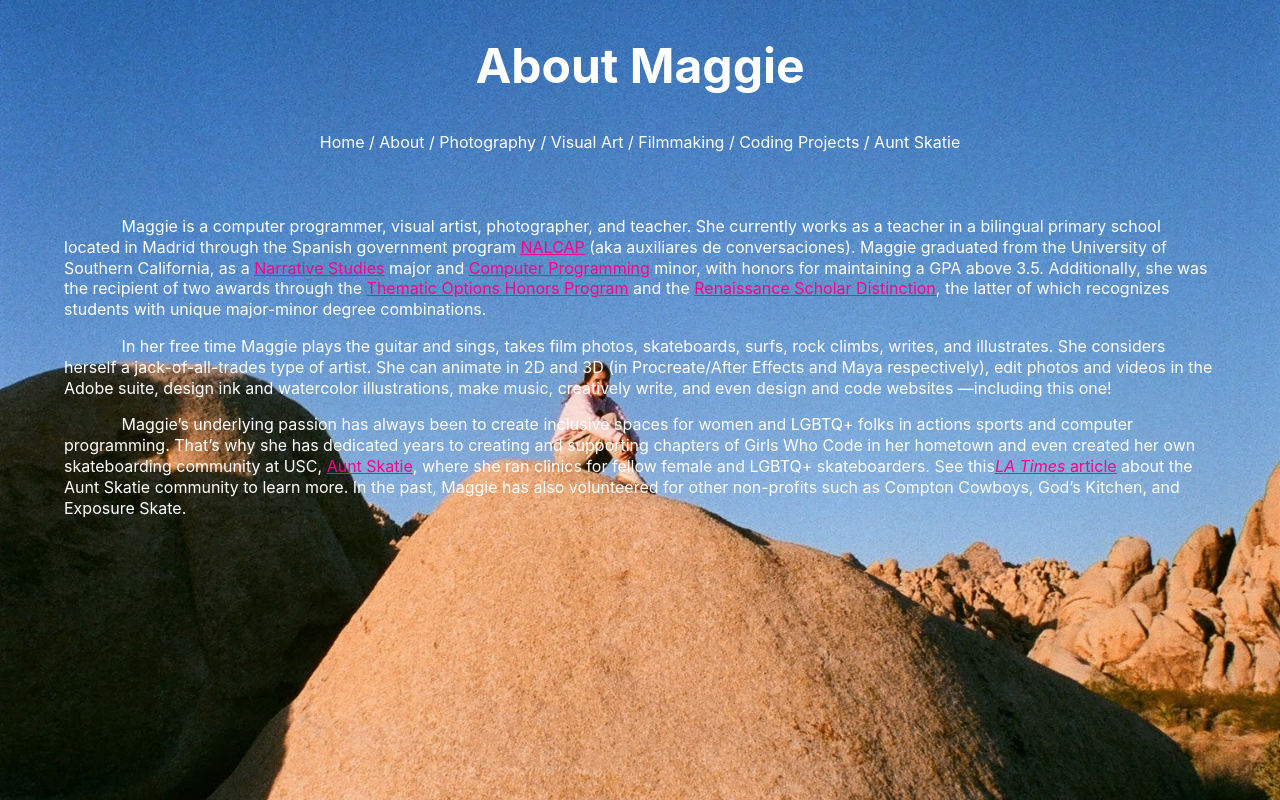
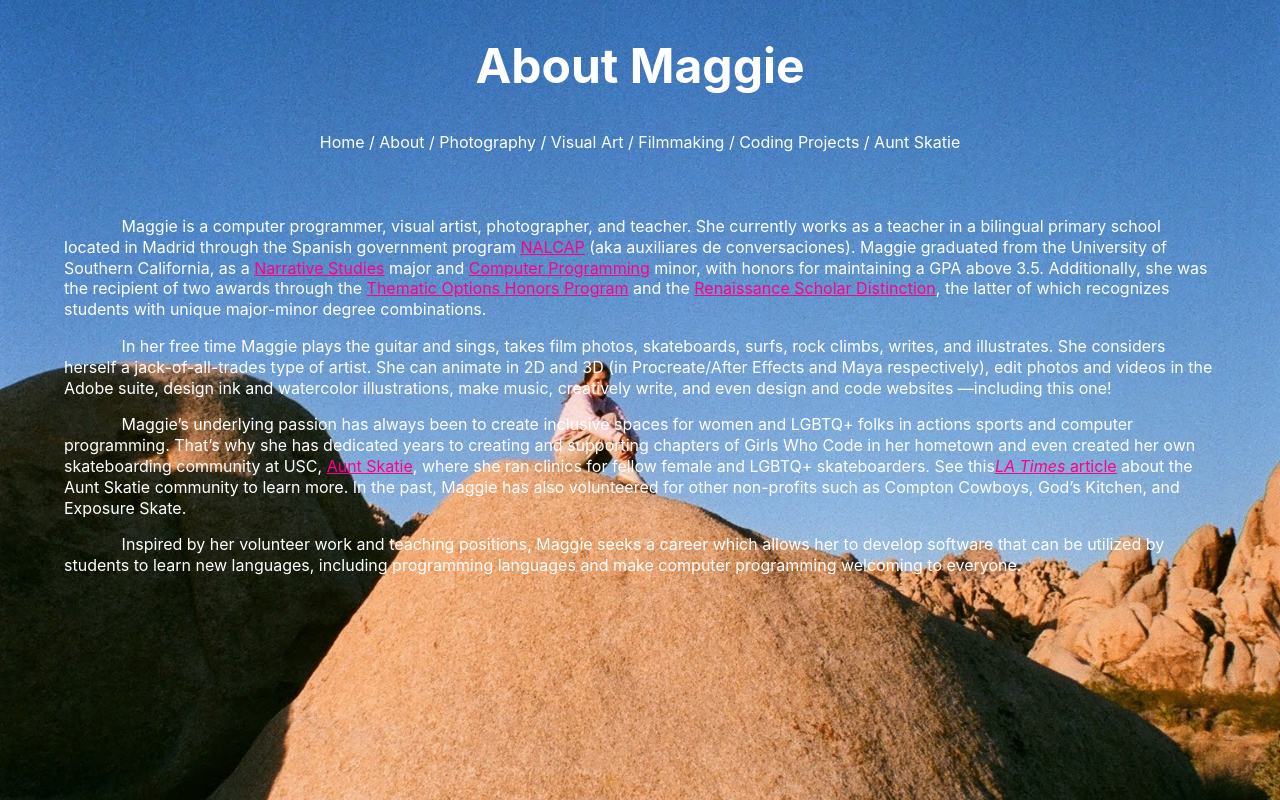
Before and after one commit to maggiebowen/maggie-portafolio-new, a Next.js app: page /About in a window 1280 px wide. Built offline with nearby package versions, Linux system fonts and the light colour scheme.

Commit message:
last paragraph of about

```diff
--- a/pages/About.tsx
+++ b/pages/About.tsx
@@ -68,6 +68,11 @@ function about() {
           about the Aunt Skatie community to learn more. In the past, Maggie has also volunteered
           for other non-profits such as Compton Cowboys, God’s Kitchen, and Exposure Skate.
         </p>
+        <p>
+          Inspired by her volunteer work and teaching positions, Maggie seeks a career which allows
+          her to develop software that can be utilized by students to learn new languages, including
+          programming languages and make computer programming welcoming to everyone.
+        </p>
       </div>
     </div>
   );
```
